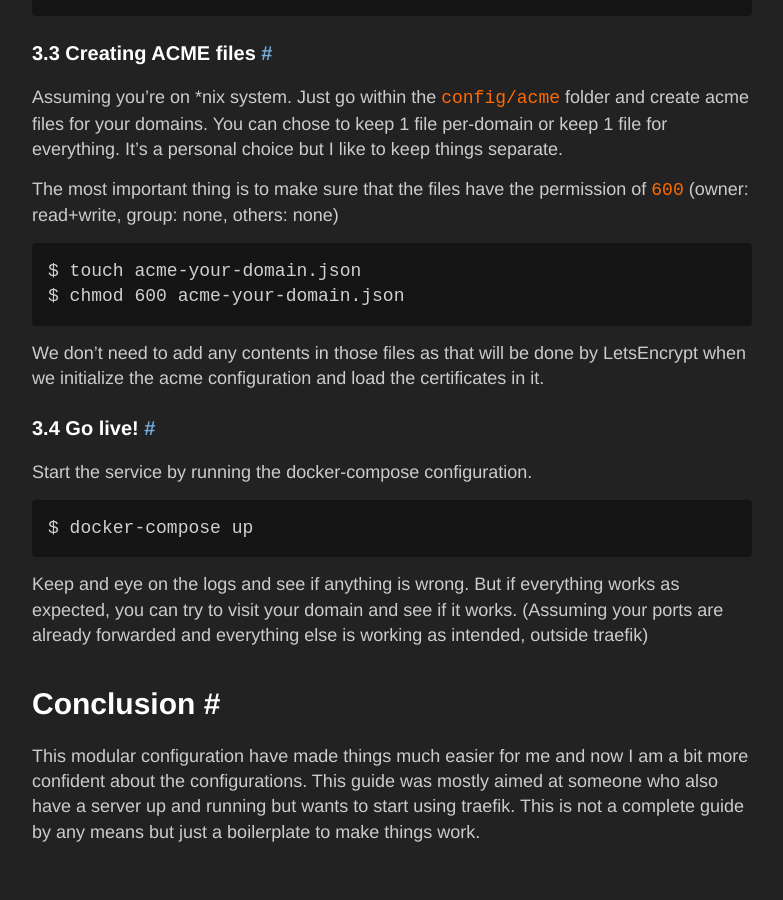
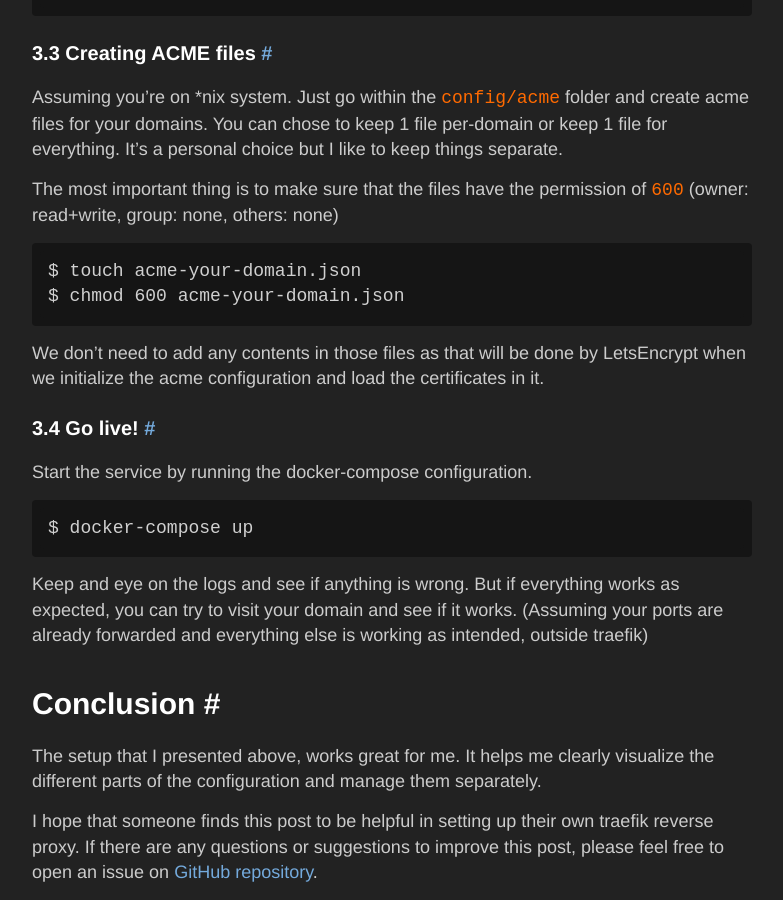
Before and after one commit to abhinavdabral/abhinavdabral.github.io, a Jekyll site: the page built from _posts/2023-8-20-how-to-traefik.md, in a window 1280 px wide and 900 px high, scrolled down 9395 px. Shown: the whole window, without its empty margins (248-1031 px from the left). Built offline with Jekyll 4.4.1, drawn with Linux system fonts in a browser that asks for light colours; before the commit the page ends 10255 px from its top, so only the background shows below that.

Commit message:
upd: updated traefik post conclusion

```diff
--- a/_posts/2023-8-20-how-to-traefik.md
+++ b/_posts/2023-8-20-how-to-traefik.md
@@ -377,4 +377,6 @@ Keep and eye on the logs and see if anything is wrong. But if everything works a
 
 # Conclusion
 
-This modular configuration have made things much easier for me and now I am a bit more confident about the configurations. This guide was mostly aimed at someone who also have a server up and running but wants to start using traefik. This is not a complete guide by any means but just a boilerplate to make things work.
+The setup that I presented above, works great for me. It helps me clearly visualize the different parts of the configuration and manage them separately.
+
+I hope that someone finds this post to be helpful in setting up their own traefik reverse proxy. If there are any questions or suggestions to improve this post, please feel free to open an issue on [GitHub repository](https://github.com/abhinavdabral/abhinavdabral.github.io).
```
